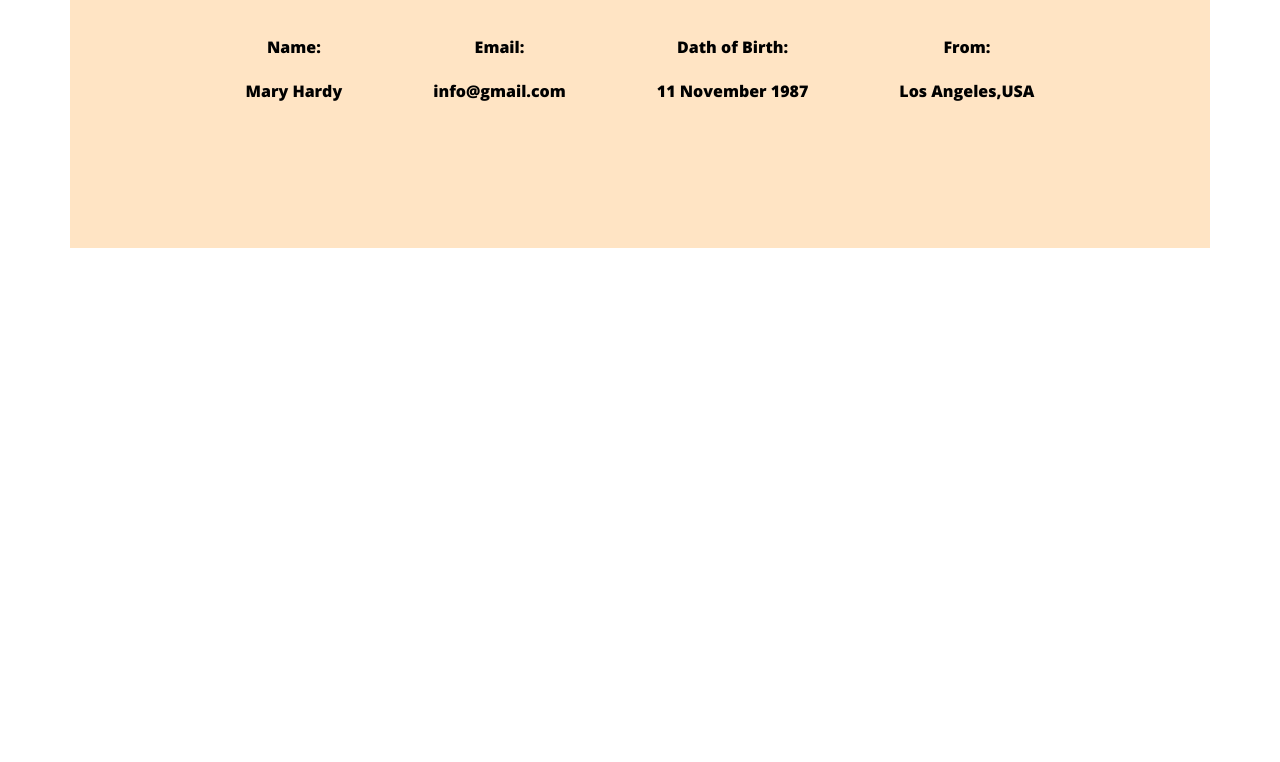
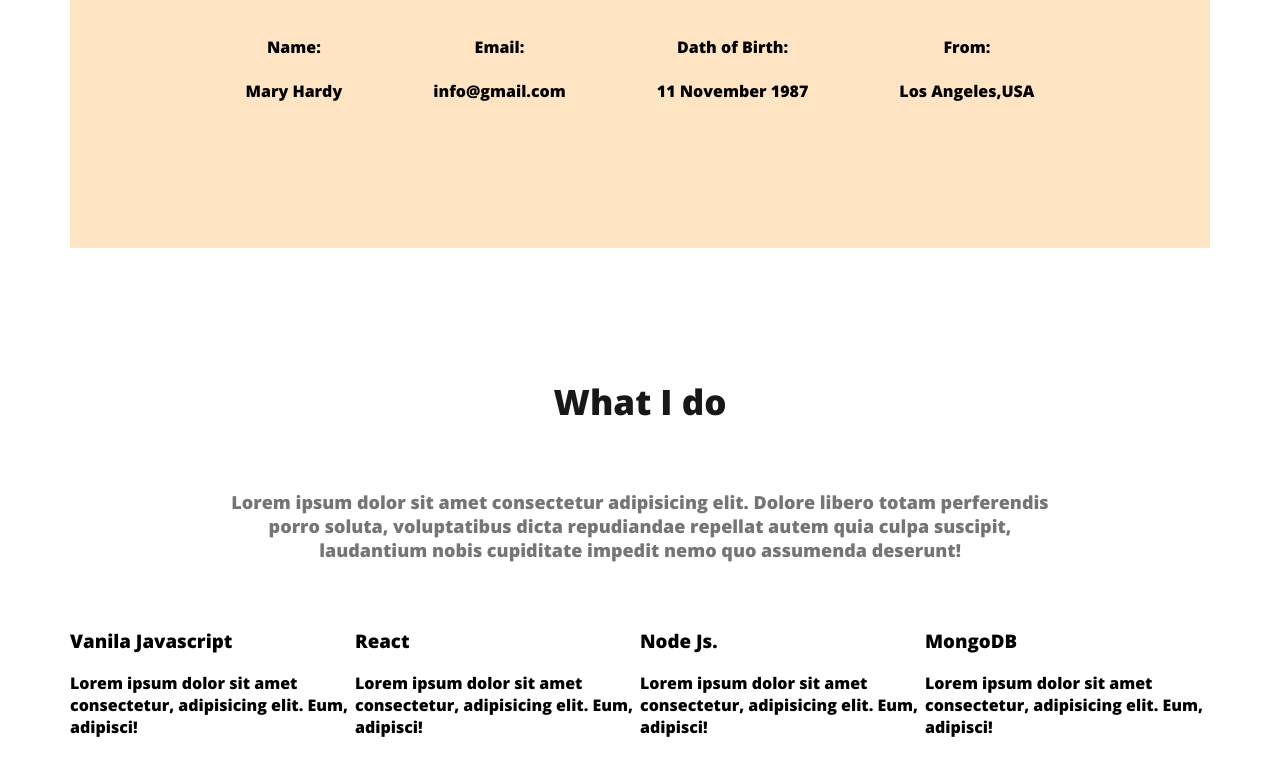
Before and after one commit to Sadia-Islam-Shafina/module5, a plain HTML site: page index.html in a window 1280 px wide. Shown: the part 1055-1817 px from the top of the page. Before the commit the page ends 1433 px from the top, so only its background shows below. Drawn offline with nearby package versions, Linux system fonts and the light colour scheme.

Commit message:
section of what i do part of main tag

```diff
--- a/index.html
+++ b/index.html
@@ -53,26 +53,66 @@
         <div class="about-info-container">
           <!--  .about-info*4>H4 .info-title+p.info-description -->
           <div class="about-info">
-            <H4 class="about-title"> Name:</H4>
+            <h4 class="about-title"> Name:</h4>
             <p class="about-description">Mary Hardy</p>
         </div>
 
           <div class="about-info">
-            <H4 class="about-title">Email:</H4>
+            <h4 class="about-title">Email:</h4>
             <p class="about-description">info@gmail.com</p>
         </div>
 
           <div class="about-info">
-            <H4 class="about-title">Dath of Birth:</H4>
+            <h4 class="about-title">Dath of Birth:</h4>
             <p class="about-description">11 November 1987</p>
         </div>
 
           <div class="about-info">
-            <H4 class="about-title">From:</H4>
+            <h4 class="about-title">From:</h4>
             <p class="about-description">Los Angeles,USA</p>
         </div>
         </div>
       </section>
+
+      <!--what i do section start-->
+      <!--module   5-5  video-->
+      <section>
+       <h3 class="section-title">What I do</h3>
+       <p  id="what-i-do-description"  class="section-description">Lorem ipsum dolor sit amet consectetur adipisicing elit.
+
+         Dolore libero totam perferendis porro soluta, voluptatibus dicta repudiandae repellat
+         autem quia culpa suscipit, laudantium nobis cupiditate impedit nemo quo assumenda deserunt!
+       </p>
+
+       <div class="skill-container">
+           <div class="skill">
+            <h3 class="skill-title">Vanila Javascript</h3>
+            <p class="skill-description">Lorem ipsum dolor sit amet consectetur,
+                 adipisicing elit. Eum, adipisci!</p>
+
+           </div>
+           <div class="skill">
+            <h3 class="skill-title">React</h3>
+            <p class="skill-description">Lorem ipsum dolor sit amet consectetur,
+                 adipisicing elit. Eum, adipisci!</p>
+
+           </div>
+           <div class="skill">
+            <h3 class="skill-title">Node Js.</h3>
+            <p class="skill-description">Lorem ipsum dolor sit amet consectetur,
+                 adipisicing elit. Eum, adipisci!</p>
+
+           </div>
+           <div class="skill">
+            <h3 class="skill-title">MongoDB </h3>
+            <p class="skill-description">Lorem ipsum dolor sit amet consectetur,
+                 adipisicing elit. Eum, adipisci!</p>
+
+           </div>
+
+       </div>
+
+    </section>
     </main>
     <footer>
 
--- a/styles/portfolio.css
+++ b/styles/portfolio.css
@@ -123,3 +123,10 @@ main{
 .about-info{
     text-align: center;
 }
+#what-i-do-description{
+    padding:30px 150px;
+}
+
+.skill-container{
+    display:flex;
+}
```
